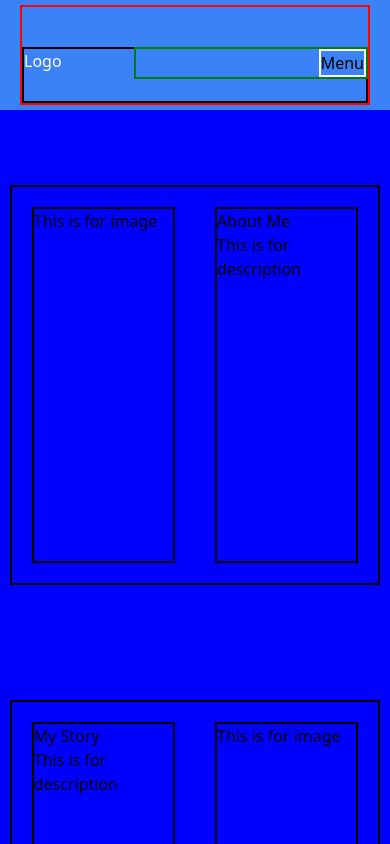
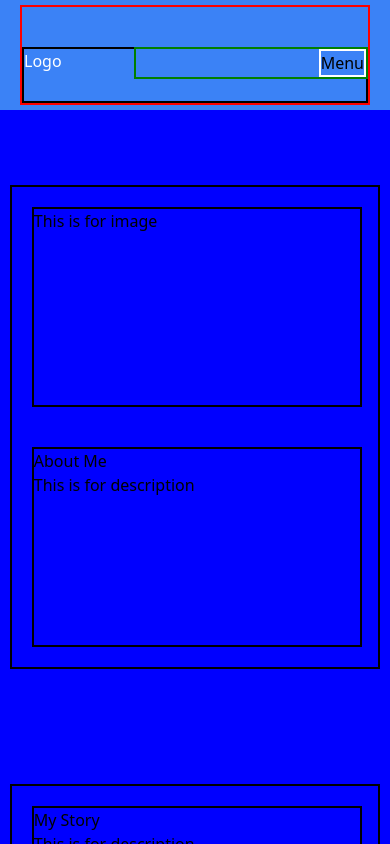
Before and after one commit to darryliswahyudhi/portfolio-project-one, a React (Create React App) app: page /about in a window 390 px wide. Built offline with nearby package versions, Linux system fonts and the light colour scheme.

Commit message:
adjustment on about

```diff
--- a/src/components/about-page.jsx
+++ b/src/components/about-page.jsx
@@ -50,7 +50,6 @@ function AboutPage() {
               </div>
             </div>
           </div>
-
           <div className="about-data-engineering">
             <h2>Data Engineering</h2>
             <div className="skill-grid-list">
--- a/src/css/about-page.css
+++ b/src/css/about-page.css
@@ -185,6 +185,7 @@ textarea {
     width: 85%;
     margin: 20px;
     margin-top: 40px;
+    margin-bottom: 80px;
     min-height: 100px;
     align-items: center;
     justify-content: center;
@@ -194,3 +195,59 @@ textarea {
     border: 2px solid black;
     font-size: 36px;
 }
+
+@media (max-width: 768px){
+    .about-me, .about-story{
+        display: flex;
+        flex-direction: column;
+    }
+
+    .about-skills-hook span, .about-projects-hook span{
+        font-size: 25px;
+    }
+
+    .about-me-img, .about-me-desc, .about-story-desc, .about-story-img{
+        display: flex;
+        flex-direction: column;
+        width: 90%;
+        height: auto;
+        min-height: 200px;
+    }
+
+    .contact-content{
+        display: flex;
+        flex-direction: column;
+        align-items: center;
+      }
+
+      .contact-form, .contact-img{
+        width: 95%;
+        max-height: 400px;
+      }
+}
+
+@media (max-width: 350px){
+
+    .about-me-img, .about-me-desc, .about-story-desc, .about-story-img{
+        display: flex;
+        flex-direction: column;
+        width: 90%;
+        height: auto;
+        min-height: 200px;
+    }
+
+    .about-skills-hook span, .about-projects-hook span{
+        font-size: 20px;
+    }
+
+    .contact-content{
+        display: flex;
+        flex-direction: column;
+        align-items: center;
+      }
+
+      .contact-form, .contact-img{
+        width: 95%;
+        max-height: 400px;
+      }
+}
--- a/src/css/home-page.css
+++ b/src/css/home-page.css
@@ -316,7 +316,7 @@ form {
   }
 }
 
-@media (max-width: 326px) {
+@media (max-width: 350px) {
   .home-page-container {
     @apply w-full m-0;
   }
```
